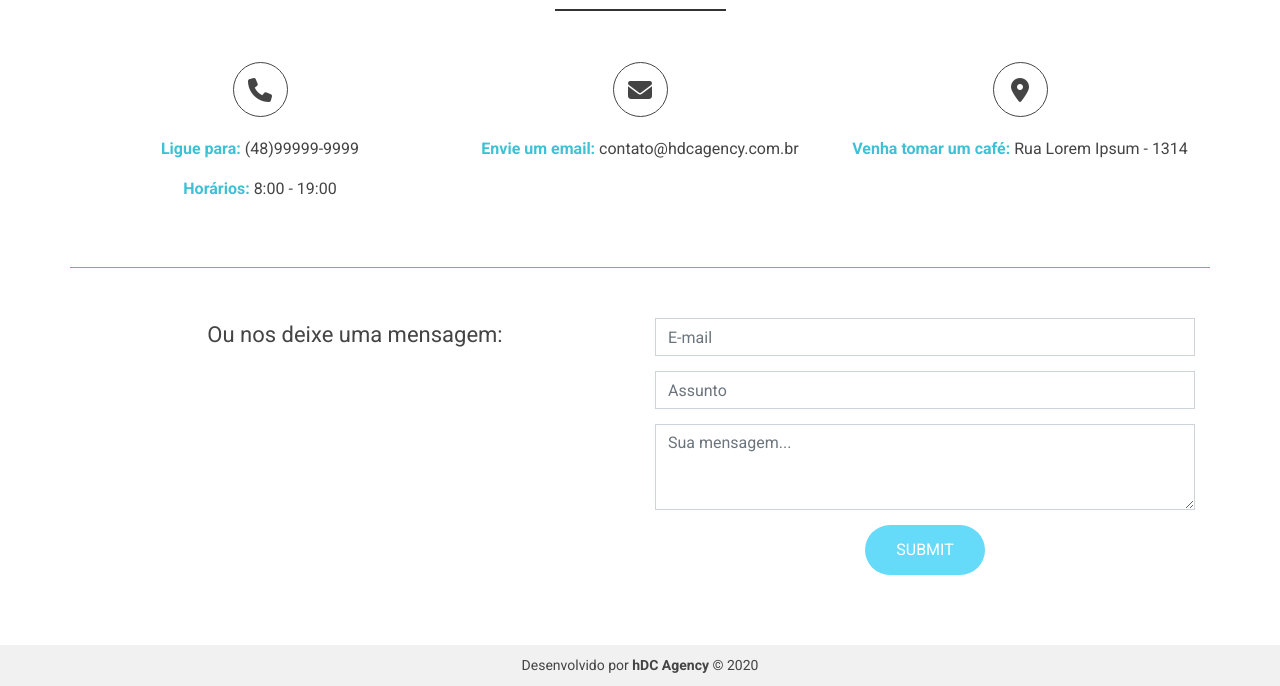
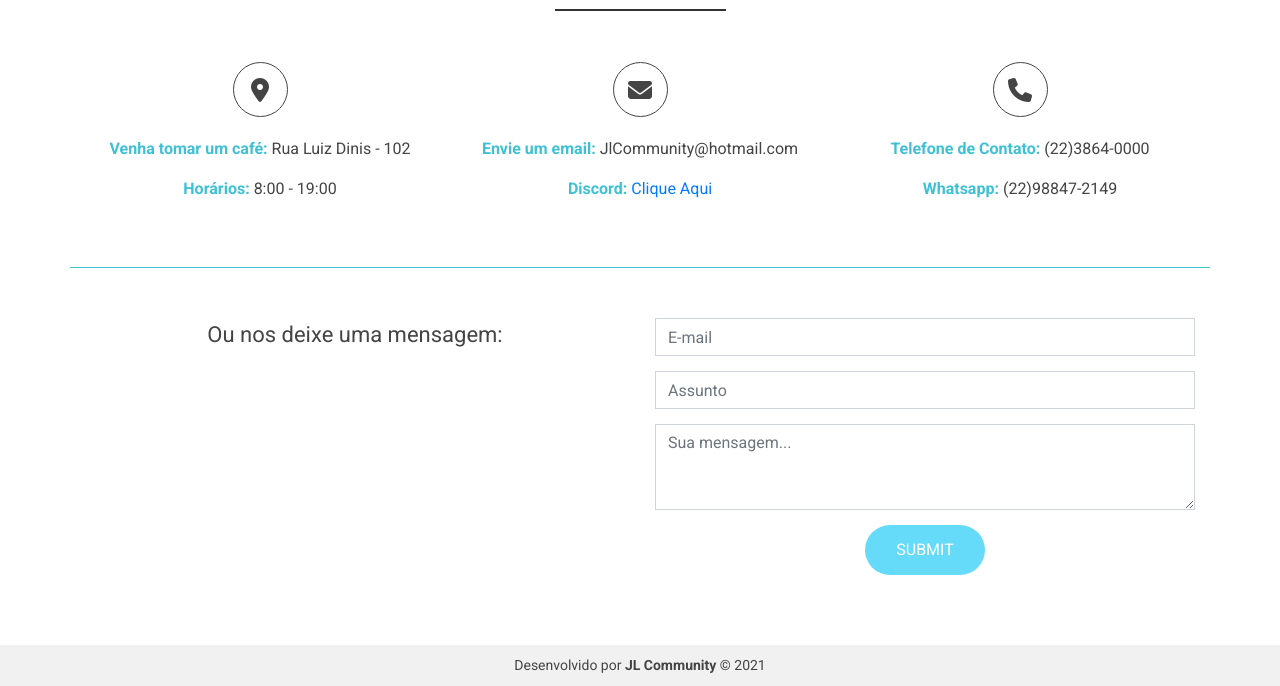
Before and after one commit to iLoir1n/JL_Community, a plain HTML site: page faq.html in a window 1280 px wide. Shown: the part 121-807 px from the top of the page. Drawn offline with nearby package versions, Linux system fonts and the light colour scheme.

Commit message:
rodape finalizado em todas paginas

```diff
--- a/css/styles.css
+++ b/css/styles.css
@@ -604,3 +604,7 @@ body {
     }
 
   }
+
+#text-sem-decoracao{
+  text-decoration: black;
+}
--- a/faq.html
+++ b/faq.html
@@ -52,6 +52,7 @@
             </nav>
         </div>
     </header>
+    <!-- Rodapé -->
     <footer>
         <div id="contact-area">
             <div class="container">
@@ -60,17 +61,20 @@
                         <h3 class="main-title">Entre em contato conosco</h3>
                     </div>
                     <div class="col-md-4 contact-box">
-                        <i class="fas fa-phone"></i>
-                        <p><span class="contact-tile">Ligue para:</span> (48)99999-9999</p>
+                        <i class="fas fa-map-marker-alt"></i>
+                        <p><span class="contact-tile">Venha tomar um café:</span> Rua Luiz Dinis - 102</p>
                         <p><span class="contact-tile">Horários:</span> 8:00 - 19:00</p>
                     </div>
                     <div class="col-md-4 contact-box">
                         <i class="fas fa-envelope"></i>
-                        <p><span class="contact-tile">Envie um email:</span> contato@hdcagency.com.br</p>
+                        <p><span class="contact-tile">Envie um email:</span> JlCommunity@hotmail.com</p>
+                        <p><span class="contact-tile">Discord: </span><a id="text-sem-decoracao"
+                                href="https://discord.gg/h56UMNrs">Clique Aqui</a></p>
                     </div>
                     <div class="col-md-4 contact-box">
-                        <i class="fas fa-map-marker-alt"></i>
-                        <p><span class="contact-tile">Venha tomar um café:</span> Rua Lorem Ipsum - 1314</p>
+                        <i class="fas fa-phone"></i>
+                        <p><span class="contact-tile">Telefone de Contato:</span> (22)3864-0000</p>
+                        <p><span class="contact-tile">Whatsapp:</span> (22)98847-2149</p>
                     </div>
                     <div class="col-md-6" id="msg-box">
                         <p>Ou nos deixe uma mensagem:</p>
@@ -91,8 +95,7 @@
             <div class="container">
                 <div class="row">
                     <div class="col-md-12">
-                        <p>Desenvolvido por <a href="https://www.horadecodar.com.br" target="_blank">hDC Agency</a>
-                            &copy; 2020</p>
+                        <p>Desenvolvido por <a href="#" target="_blank">JL Community</a> &copy; 2021</p>
                     </div>
                 </div>
             </div>
```
Also changed, not shown: index.html (+9 -6 lines), projeto.html (+10 -7 lines), toxidade.html (+10 -7 lines).
